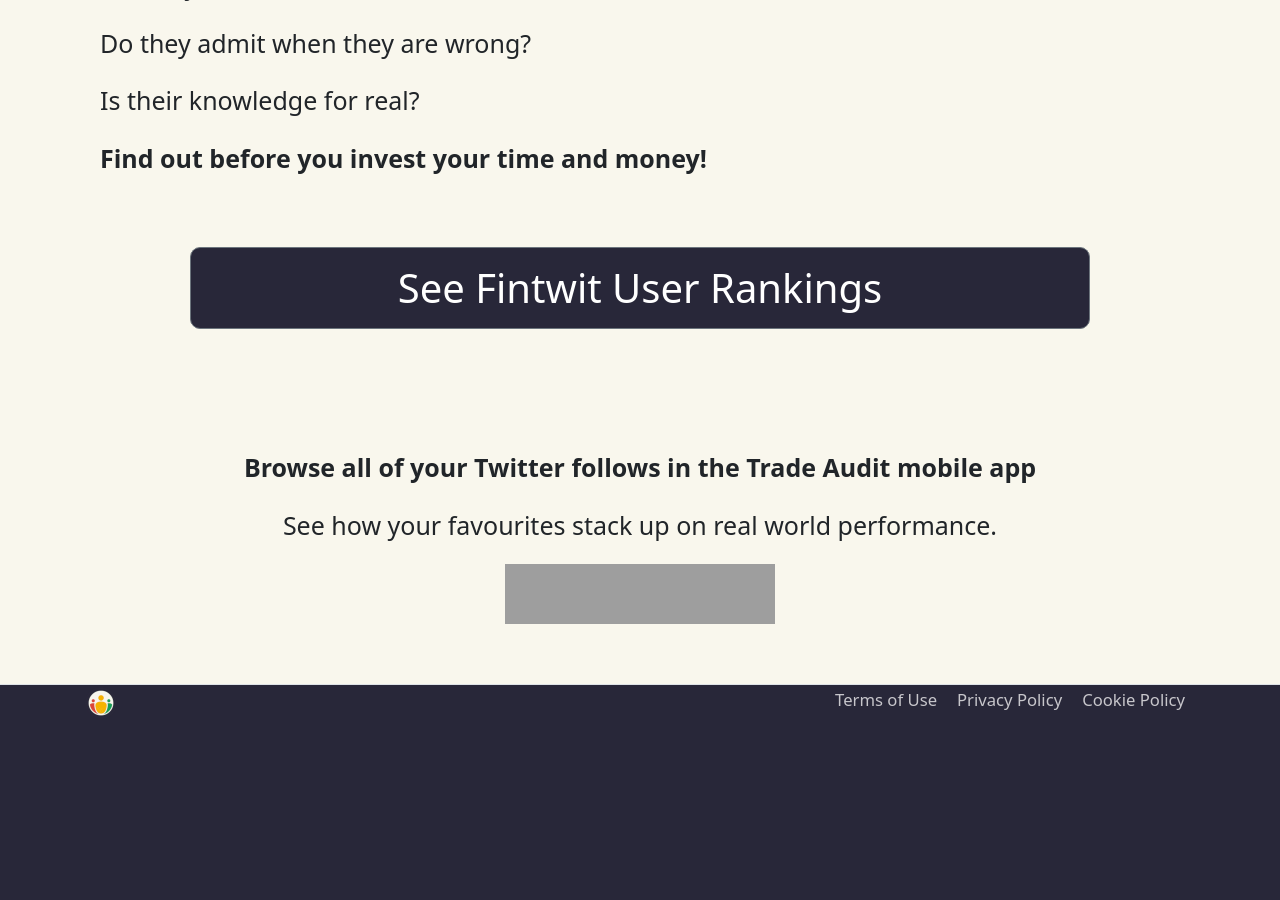
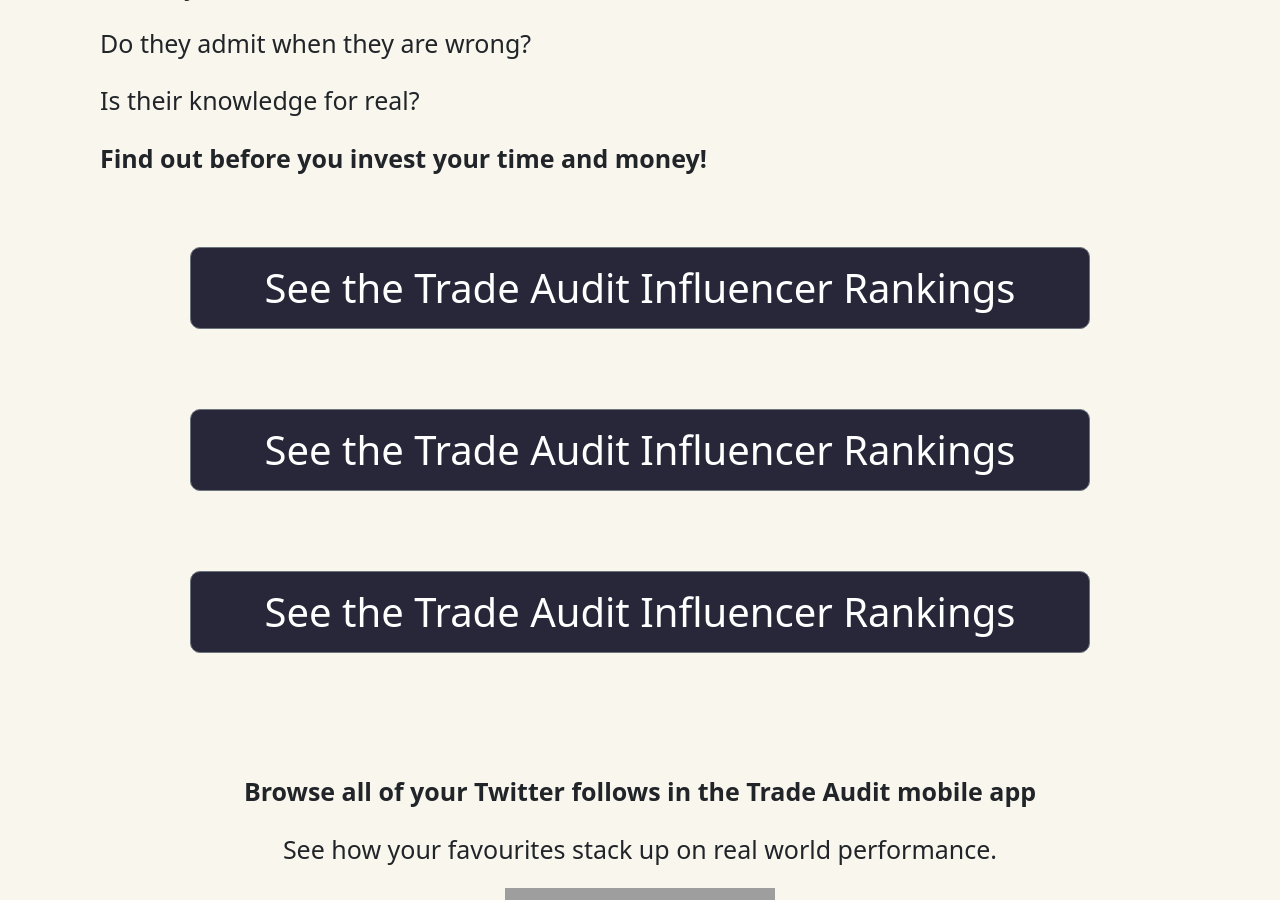
Before and after one commit to stevenrskelton/tradeaudit.app, a Jekyll site: the page built from index.html, in a window 1280 px wide and 900 px high, scrolled down 544 px. Built offline with Jekyll 4.4.1, drawn with Linux system fonts in a browser that asks for light colours; before the commit the page ends 1265 px from its top, so only the background shows below that; grey boxes are pictures that could not be loaded.

Commit message:
Update index.html

```diff
--- a/index.html
+++ b/index.html
@@ -19,6 +19,10 @@
   <p>Is their knowledge for real?</p>
   <p><span class="fw-bold">Find out before you invest your time and money!</span></p>
 </span>
+
+<div class="d-grid gap-2 col-10 mx-auto mb-5 mt-3">
+  <a href="/rankings" class="btn btn-primary btn-lg" role="button" style="--bs-btn-font-size:2rem">See the Trade Audit Influencer Rankings</a>
+</div>
 
 <script type="module">
 import {LitElement, html, svg, css} from 'https://cdn.jsdelivr.net/gh/lit/dist@2/core/lit-core.min.js';
@@ -318,7 +322,7 @@
 </div>
 
 <div class="d-grid gap-2 col-10 mx-auto mb-5 mt-3">
-  <a href="/rankings" class="btn btn-primary btn-lg" role="button" style="--bs-btn-font-size:2rem">See Fintwit User Rankings</a>
+  <a href="/rankings" class="btn btn-primary btn-lg" role="button" style="--bs-btn-font-size:2rem">See the Trade Audit Influencer Rankings</a>
 </div>
 
 <div id="masonry">
@@ -394,4 +398,8 @@
 
 </div>
 
+<div class="d-grid gap-2 col-10 mx-auto mb-5 mt-3">
+  <a href="/rankings" class="btn btn-primary btn-lg" role="button" style="--bs-btn-font-size:2rem">See the Trade Audit Influencer Rankings</a>
+</div>
+
 {% include appstorelink.html %}
```
